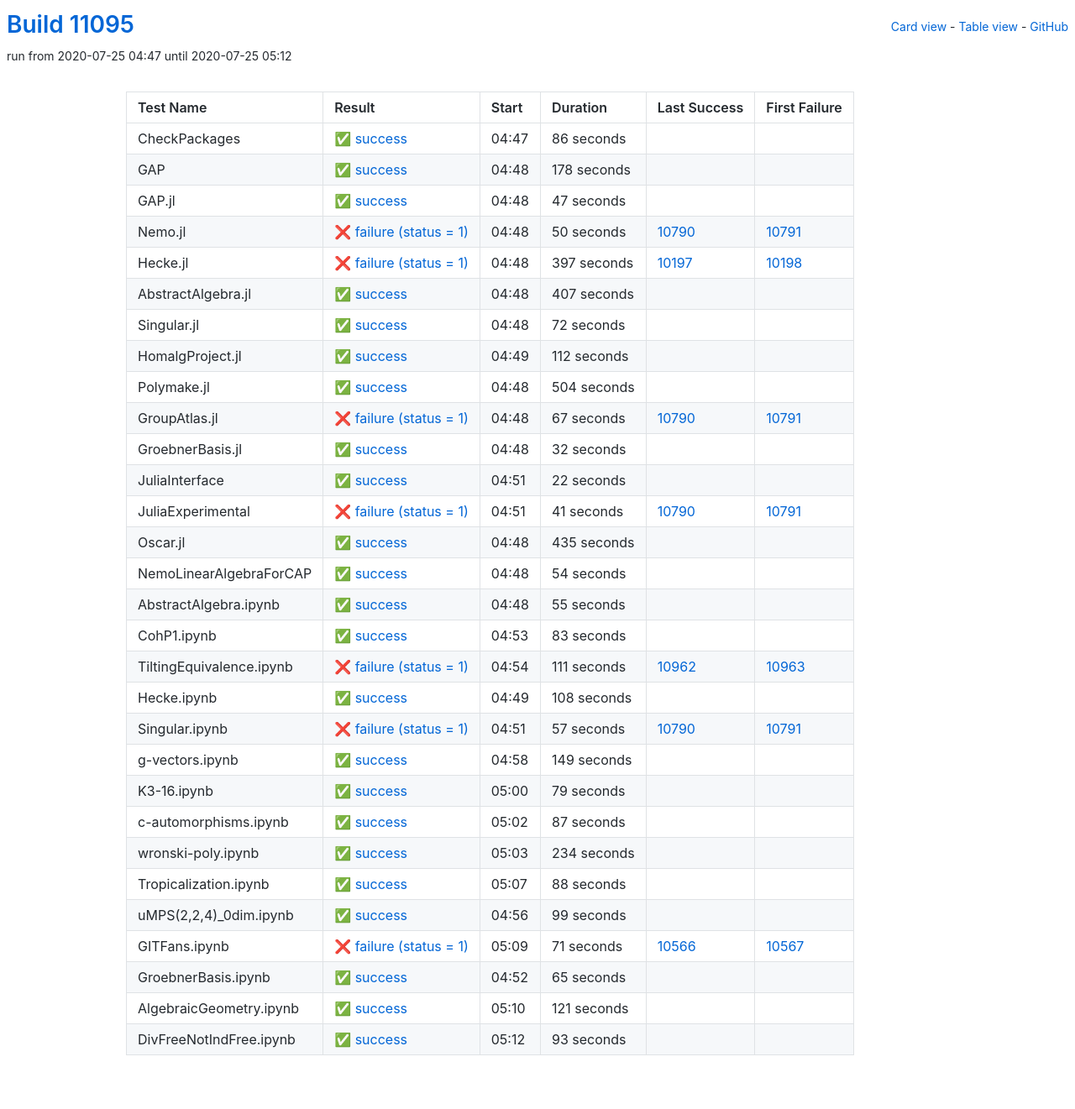
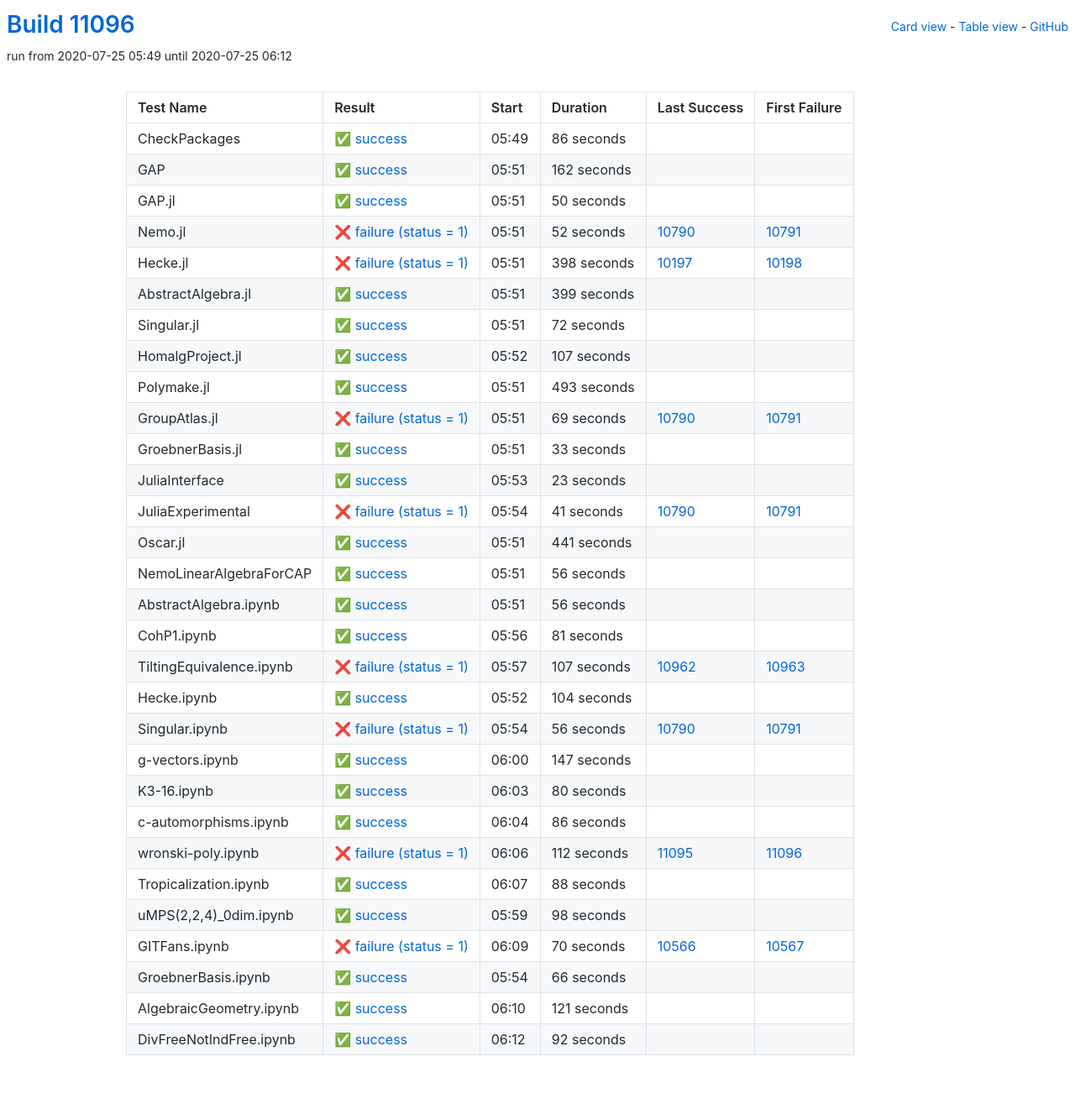
Before and after one commit to oscar-system/oscar-ci-status, a Jekyll site: the page built from table.html, in a window 1280 px wide. Shown: the whole page at 84% size. Built offline with Jekyll 4.4.1, drawn with Linux system fonts in a browser that asks for light colours.

Commit message:
Build #11096

```diff
--- a/_data/ci.yml
+++ b/_data/ci.yml
@@ -1,6 +1,6 @@
 ---
-build: 11095
-build_url: https://oscarci.mathematik.uni-kl.de/job/oscar/11095/
+build: 11096
+build_url: https://oscarci.mathematik.uni-kl.de/job/oscar/11096/
 job: oscar
 organization: oscar-system
 repo: oscar-ci-status
@@ -8,8 +8,8 @@
 tests:
 - name: CheckPackages
   id: checkpackages
-  log: https://oscarci.mathematik.uni-kl.de/job/oscar/11095/artifact/logs/build-11095/CheckPackages.log
-  start: 2020-07-25 04:47
+  log: https://oscarci.mathematik.uni-kl.de/job/oscar/11096/artifact/logs/build-11096/CheckPackages.log
+  start: 2020-07-25 05:49
   success: true
   exitcode: 0
   status: success
@@ -20,68 +20,68 @@
   first_failure_url:
 - name: GAP
   id: gap
-  log: https://oscarci.mathematik.uni-kl.de/job/oscar/11095/artifact/logs/build-11095/GAP.log
-  start: 2020-07-25 04:48
+  log: https://oscarci.mathematik.uni-kl.de/job/oscar/11096/artifact/logs/build-11096/GAP.log
+  start: 2020-07-25 05:51
   success: true
   exitcode: 0
   status: success
-  duration: 178
+  duration: 162
   last_success: false
   last_success_url:
   first_failure: false
   first_failure_url:
 - name: GAP.jl
   id: gap-jl
-  log: https://oscarci.mathematik.uni-kl.de/job/oscar/11095/artifact/logs/build-11095/GAP.jl.log
-  start: 2020-07-25 04:48
+  log: https://oscarci.mathematik.uni-kl.de/job/oscar/11096/artifact/logs/build-11096/GAP.jl.log
+  start: 2020-07-25 05:51
   success: true
   exitcode: 0
   status: success
-  duration: 47
+  duration: 50
   last_success: false
   last_success_url:
   first_failure: false
   first_failure_url:
 - name: Nemo.jl
   id: nemo-jl
-  log: https://oscarci.mathematik.uni-kl.de/job/oscar/11095/artifact/logs/build-11095/Nemo.jl.log
-  start: 2020-07-25 04:48
+  log: https://oscarci.mathematik.uni-kl.de/job/oscar/11096/artifact/logs/build-11096/Nemo.jl.log
+  start: 2020-07-25 05:51
   success: false
   exitcode: 1
   status: failure
-  duration: 50
+  duration: 52
   last_success: 10790
   last_success_url: https://oscarci.mathematik.uni-kl.de/job/oscar/10790/
   first_failure: 10791
   first_failure_url: https://oscarci.mathematik.uni-kl.de/job/oscar/10791/
 - name: Hecke.jl
   id: hecke-jl
-  log: https://oscarci.mathematik.uni-kl.de/job/oscar/11095/artifact/logs/build-11095/Hecke.jl.log
-  start: 2020-07-25 04:48
+  log: https://oscarci.mathematik.uni-kl.de/job/oscar/11096/artifact/logs/build-11096/Hecke.jl.log
+  start: 2020-07-25 05:51
   success: false
   exitcode: 1
   status: failure
-  duration: 397
+  duration: 398
   last_success: 10197
   last_success_url: https://oscarci.mathematik.uni-kl.de/job/oscar/10197/
   first_failure: 10198
   first_failure_url: https://oscarci.mathematik.uni-kl.de/job/oscar/10198/
 - name: AbstractAlgebra.jl
   id: abstractalgebra-jl
-  log: https://oscarci.mathematik.uni-kl.de/job/oscar/11095/artifact/logs/build-11095/AbstractAlgebra.jl.log
-  start: 2020-07-25 04:48
+  log: https://oscarci.mathematik.uni-kl.de/job/oscar/11096/artifact/logs/build-11096/AbstractAlgebra.jl.log
+  start: 2020-07-25 05:51
   success: true
   exitcode: 0
   status: success
-  duration: 407
+  duration: 399
   last_success: false
   last_success_url:
   first_failure: false
   first_failure_url:
 - name: Singular.jl
   id: singular-jl
-  log: https://oscarci.mathematik.uni-kl.de/job/oscar/11095/artifact/logs/build-11095/Singular.jl.log
-  start: 2020-07-25 04:48
+  log: https://oscarci.mathematik.uni-kl.de/job/oscar/11096/artifact/logs/build-11096/Singular.jl.log
+  start: 2020-07-25 05:51
   success: true
   exitcode: 0
   status: success
@@ -92,68 +92,68 @@
   first_failure_url:
 - name: HomalgProject.jl
   id: homalgproject-jl
-  log: https://oscarci.mathematik.uni-kl.de/job/oscar/11095/artifact/logs/build-11095/HomalgProject.jl.log
-  start: 2020-07-25 04:49
+  log: https://oscarci.mathematik.uni-kl.de/job/oscar/11096/artifact/logs/build-11096/HomalgProject.jl.log
+  start: 2020-07-25 05:52
   success: true
   exitcode: 0
   status: success
-  duration: 112
+  duration: 107
   last_success: false
   last_success_url:
   first_failure: false
   first_failure_url:
 - name: Polymake.jl
   id: polymake-jl
-  log: https://oscarci.mathematik.uni-kl.de/job/oscar/11095/artifact/logs/build-11095/Polymake.jl.log
-  start: 2020-07-25 04:48
+  log: https://oscarci.mathematik.uni-kl.de/job/oscar/11096/artifact/logs/build-11096/Polymake.jl.log
+  start: 2020-07-25 05:51
   success: true
   exitcode: 0
   status: success
-  duration: 504
+  duration: 493
   last_success: false
   last_success_url:
   first_failure: false
   first_failure_url:
 - name: GroupAtlas.jl
   id: groupatlas-jl
-  log: https://oscarci.mathematik.uni-kl.de/job/oscar/11095/artifact/logs/build-11095/GroupAtlas.jl.log
-  start: 2020-07-25 04:48
+  log: https://oscarci.mathematik.uni-kl.de/job/oscar/11096/artifact/logs/build-11096/GroupAtlas.jl.log
+  start: 2020-07-25 05:51
   success: false
   exitcode: 1
   status: failure
-  duration: 67
+  duration: 69
   last_success: 10790
   last_success_url: https://oscarci.mathematik.uni-kl.de/job/oscar/10790/
   first_failure: 10791
   first_failure_url: https://oscarci.mathematik.uni-kl.de/job/oscar/10791/
 - name: GroebnerBasis.jl
   id: groebnerbasis-jl
-  log: https://oscarci.mathematik.uni-kl.de/job/oscar/11095/artifact/logs/build-11095/GroebnerBasis.jl.log
-  start: 2020-07-25 04:48
+  log: https://oscarci.mathematik.uni-kl.de/job/oscar/11096/artifact/logs/build-11096/GroebnerBasis.jl.log
+  start: 2020-07-25 05:51
   success: true
   exitcode: 0
   status: success
-  duration: 32
+  duration: 33
   last_success: false
   last_success_url:
   first_failure: false
   first_failure_url:
 - name: JuliaInterface
   id: juliainterface
-  log: https://oscarci.mathematik.uni-kl.de/job/oscar/11095/artifact/logs/build-11095/JuliaInterface.log
-  start: 2020-07-25 04:51
+  log: https://oscarci.mathematik.uni-kl.de/job/oscar/11096/artifact/logs/build-11096/JuliaInterface.log
+  start: 2020-07-25 05:53
   success: true
   exitcode: 0
   status: success
-  duration: 22
+  duration: 23
   last_success: false
   last_success_url:
   first_failure: false
   first_failure_url:
 - name: JuliaExperimental
   id: juliaexperimental
-  log: https://oscarci.mathematik.uni-kl.de/job/oscar/11095/artifact/logs/build-11095/JuliaExperimental.log
-  start: 2020-07-25 04:51
+  log: https://oscarci.mathematik.uni-kl.de/job/oscar/11096/artifact/logs/build-11096/JuliaExperimental.log
+  start: 2020-07-25 05:54
   success: false
   exitcode: 1
   status: failure
@@ -164,140 +164,140 @@
   first_failure_url: https://oscarci.mathematik.uni-kl.de/job/oscar/10791/
 - name: Oscar.jl
   id: oscar-jl
-  log: https://oscarci.mathematik.uni-kl.de/job/oscar/11095/artifact/logs/build-11095/Oscar.jl.log
-  start: 2020-07-25 04:48
+  log: https://oscarci.mathematik.uni-kl.de/job/oscar/11096/artifact/logs/build-11096/Oscar.jl.log
+  start: 2020-07-25 05:51
   success: true
   exitcode: 0
   status: success
-  duration: 435
+  duration: 441
   last_success: false
   last_success_url:
   first_failure: false
   first_failure_url:
 - name: NemoLinearAlgebraForCAP
   id: nemolinearalgebraforcap
-  log: https://oscarci.mathematik.uni-kl.de/job/oscar/11095/artifact/logs/build-11095/NemoLinearAlgebraForCAP.log
-  start: 2020-07-25 04:48
+  log: https://oscarci.mathematik.uni-kl.de/job/oscar/11096/artifact/logs/build-11096/NemoLinearAlgebraForCAP.log
+  start: 2020-07-25 05:51
   success: true
   exitcode: 0
   status: success
-  duration: 54
+  duration: 56
   last_success: false
   last_success_url:
   first_failure: false
   first_failure_url:
 - name: AbstractAlgebra.ipynb
   id: abstractalgebra-ipynb
-  log: https://oscarci.mathematik.uni-kl.de/job/oscar/11095/artifact/logs/build-11095/AbstractAlgebra.ipynb.log
-  start: 2020-07-25 04:48
+  log: https://oscarci.mathematik.uni-kl.de/job/oscar/11096/artifact/logs/build-11096/AbstractAlgebra.ipynb.log
+  start: 2020-07-25 05:51
   success: true
   exitcode: 0
   status: success
-  duration: 55
+  duration: 56
   last_success: false
   last_success_url:
   first_failure: false
   first_failure_url:
 - name: CohP1.ipynb
   id: cohp1-ipynb
-  log: https://oscarci.mathematik.uni-kl.de/job/oscar/11095/artifact/logs/build-11095/CohP1.ipynb.log
-  start: 2020-07-25 04:53
+  log: https://oscarci.mathematik.uni-kl.de/job/oscar/11096/artifact/logs/build-11096/CohP1.ipynb.log
+  start: 2020-07-25 05:56
   success: true
   exitcode: 0
   status: success
-  duration: 83
+  duration: 81
   last_success: false
   last_success_url:
   first_failure: false
   first_failure_url:
 - name: TiltingEquivalence.ipynb
   id: tiltingequivalence-ipynb
-  log: https://oscarci.mathematik.uni-kl.de/job/oscar/11095/artifact/logs/build-11095/TiltingEquivalence.ipynb.log
-  start: 2020-07-25 04:54
+  log: https://oscarci.mathematik.uni-kl.de/job/oscar/11096/artifact/logs/build-11096/TiltingEquivalence.ipynb.log
+  start: 2020-07-25 05:57
   success: false
   exitcode: 1
   status: failure
-  duration: 111
+  duration: 107
   last_success: 10962
   last_success_url: https://oscarci.mathematik.uni-kl.de/job/oscar/10962/
   first_failure: 10963
   first_failure_url: https://oscarci.mathematik.uni-kl.de/job/oscar/10963/
 - name: Hecke.ipynb
   id: hecke-ipynb
-  log: https://oscarci.mathematik.uni-kl.de/job/oscar/11095/artifact/logs/build-11095/Hecke.ipynb.log
-  start: 2020-07-25 04:49
+  log: https://oscarci.mathematik.uni-kl.de/job/oscar/11096/artifact/logs/build-11096/Hecke.ipynb.log
+  start: 2020-07-25 05:52
   success: true
   exitcode: 0
   status: success
-  duration: 108
+  duration: 104
   last_success: false
   last_success_url:
   first_failure: false
   first_failure_url:
 - name: Singular.ipynb
   id: singular-ipynb
-  log: https://oscarci.mathematik.uni-kl.de/job/oscar/11095/artifact/logs/build-11095/Singular.ipynb.log
-  start: 2020-07-25 04:51
+  log: https://oscarci.mathematik.uni-kl.de/job/oscar/11096/artifact/logs/build-11096/Singular.ipynb.log
+  start: 2020-07-25 05:54
   success: false
   exitcode: 1
   status: failure
-  duration: 57
+  duration: 56
   last_success: 10790
   last_success_url: https://oscarci.mathematik.uni-kl.de/job/oscar/10790/
   first_failure: 10791
   first_failure_url: https://oscarci.mathematik.uni-kl.de/job/oscar/10791/
 - name: g-vectors.ipynb
   id: g-vectors-ipynb
-  log: https://oscarci.mathematik.uni-kl.de/job/oscar/11095/artifact/logs/build-11095/g-vectors.ipynb.log
-  start: 2020-07-25 04:58
+  log: https://oscarci.mathematik.uni-kl.de/job/oscar/11096/artifact/logs/build-11096/g-vectors.ipynb.log
+  start: 2020-07-25 06:00
   success: true
   exitcode: 0
   status: success
-  duration: 149
+  duration: 147
   last_success: false
   last_success_url:
   first_failure: false
   first_failure_url:
 - name: K3-16.ipynb
   id: k3-16-ipynb
-  log: https://oscarci.mathematik.uni-kl.de/job/oscar/11095/artifact/logs/build-11095/K3-16.ipynb.log
-  start: 2020-07-25 05:00
+  log: https://oscarci.mathematik.uni-kl.de/job/oscar/11096/artifact/logs/build-11096/K3-16.ipynb.log
+  start: 2020-07-25 06:03
   success: true
   exitcode: 0
   status: success
-  duration: 79
+  duration: 80
   last_success: false
   last_success_url:
   first_failure: false
   first_failure_url:
 - name: c-automorphisms.ipynb
   id: c-automorphisms-ipynb
-  log: https://oscarci.mathematik.uni-kl.de/job/oscar/11095/artifact/logs/build-11095/c-automorphisms.ipynb.log
-  start: 2020-07-25 05:02
+  log: https://oscarci.mathematik.uni-kl.de/job/oscar/11096/artifact/logs/build-11096/c-automorphisms.ipynb.log
+  start: 2020-07-25 06:04
   success: true
   exitcode: 0
   status: success
-  duration: 87
+  duration: 86
   last_success: false
   last_success_url:
   first_failure: false
   first_failure_url:
 - name: wronski-poly.ipynb
   id: wronski-poly-ipynb
-  log: https://oscarci.mathematik.uni-kl.de/job/oscar/11095/artifact/logs/build-11095/wronski-poly.ipynb.log
-  start: 2020-07-25 05:03
-  success: true
-  exitcode: 0
-  status: success
-  duration: 234
-  last_success: false
-  last_success_url:
-  first_failure: false
-  first_failure_url:
+  log: https://oscarci.mathematik.uni-kl.de/job/oscar/11096/artifact/logs/build-11096/wronski-poly.ipynb.log
+  start: 2020-07-25 06:06
+  success: false
+  exitcode: 1
+  status: failure
+  duration: 112
+  last_success: 11095
+  last_success_url: https://oscarci.mathematik.uni-kl.de/job/oscar/11095/
+  first_failure: 11096
+  first_failure_url: https://oscarci.mathematik.uni-kl.de/job/oscar/11096/
 - name: Tropicalization.ipynb
   id: tropicalization-ipynb
-  log: https://oscarci.mathematik.uni-kl.de/job/oscar/11095/artifact/logs/build-11095/Tropicalization.ipynb.log
-  start: 2020-07-25 05:07
+  log: https://oscarci.mathematik.uni-kl.de/job/oscar/11096/artifact/logs/build-11096/Tropicalization.ipynb.log
+  start: 2020-07-25 06:07
   success: true
   exitcode: 0
   status: success
@@ -308,44 +308,44 @@
   first_failure_url:
 - name: uMPS(2,2,4)_0dim.ipynb
   id: umps-2-2-4-0dim-ipynb
-  log: https://oscarci.mathematik.uni-kl.de/job/oscar/11095/artifact/logs/build-11095/uMPS-2-2-4-_0dim.ipynb.log
-  start: 2020-07-25 04:56
+  log: https://oscarci.mathematik.uni-kl.de/job/oscar/11096/artifact/logs/build-11096/uMPS-2-2-4-_0dim.ipynb.log
+  start: 2020-07-25 05:59
   success: true
   exitcode: 0
   status: success
-  duration: 99
+  duration: 98
   last_success: false
   last_success_url:
   first_failure: false
   first_failure_url:
 - name: GITFans.ipynb
   id: gitfans-ipynb
-  log: https://oscarci.mathematik.uni-kl.de/job/oscar/11095/artifact/logs/build-11095/GITFans.ipynb.log
-  start: 2020-07-25 05:09
+  log: https://oscarci.mathematik.uni-kl.de/job/oscar/11096/artifact/logs/build-11096/GITFans.ipynb.log
+  start: 2020-07-25 06:09
   success: false
   exitcode: 1
   status: failure
-  duration: 71
+  duration: 70
   last_success: 10566
   last_success_url: https://oscarci.mathematik.uni-kl.de/job/oscar/10566/
   first_failure: 10567
   first_failure_url: https://oscarci.mathematik.uni-kl.de/job/oscar/10567/
 - name: GroebnerBasis.ipynb
   id: groebnerbasis-ipynb
-  log: https://oscarci.mathematik.uni-kl.de/job/oscar/11095/artifact/logs/build-11095/GroebnerBasis.ipynb.log
-  start: 2020-07-25 04:52
+  log: https://oscarci.mathematik.uni-kl.de/job/oscar/11096/artifact/logs/build-11096/GroebnerBasis.ipynb.log
+  start: 2020-07-25 05:54
   success: true
   exitcode: 0
   status: success
-  duration: 65
+  duration: 66
   last_success: false
   last_success_url:
   first_failure: false
   first_failure_url:
 - name: AlgebraicGeometry.ipynb
   id: algebraicgeometry-ipynb
-  log: https://oscarci.mathematik.uni-kl.de/job/oscar/11095/artifact/logs/build-11095/AlgebraicGeometry.ipynb.log
-  start: 2020-07-25 05:10
+  log: https://oscarci.mathematik.uni-kl.de/job/oscar/11096/artifact/logs/build-11096/AlgebraicGeometry.ipynb.log
+  start: 2020-07-25 06:10
   success: true
   exitcode: 0
   status: success
@@ -356,12 +356,12 @@
   first_failure_url:
 - name: DivFreeNotIndFree.ipynb
   id: divfreenotindfree-ipynb
-  log: https://oscarci.mathematik.uni-kl.de/job/oscar/11095/artifact/logs/build-11095/DivFreeNotIndFree.ipynb.log
-  start: 2020-07-25 05:12
+  log: https://oscarci.mathematik.uni-kl.de/job/oscar/11096/artifact/logs/build-11096/DivFreeNotIndFree.ipynb.log
+  start: 2020-07-25 06:12
   success: true
   exitcode: 0
   status: success
-  duration: 93
+  duration: 92
   last_success: false
   last_success_url:
   first_failure: false
```
Also changed, not shown: README.md.
